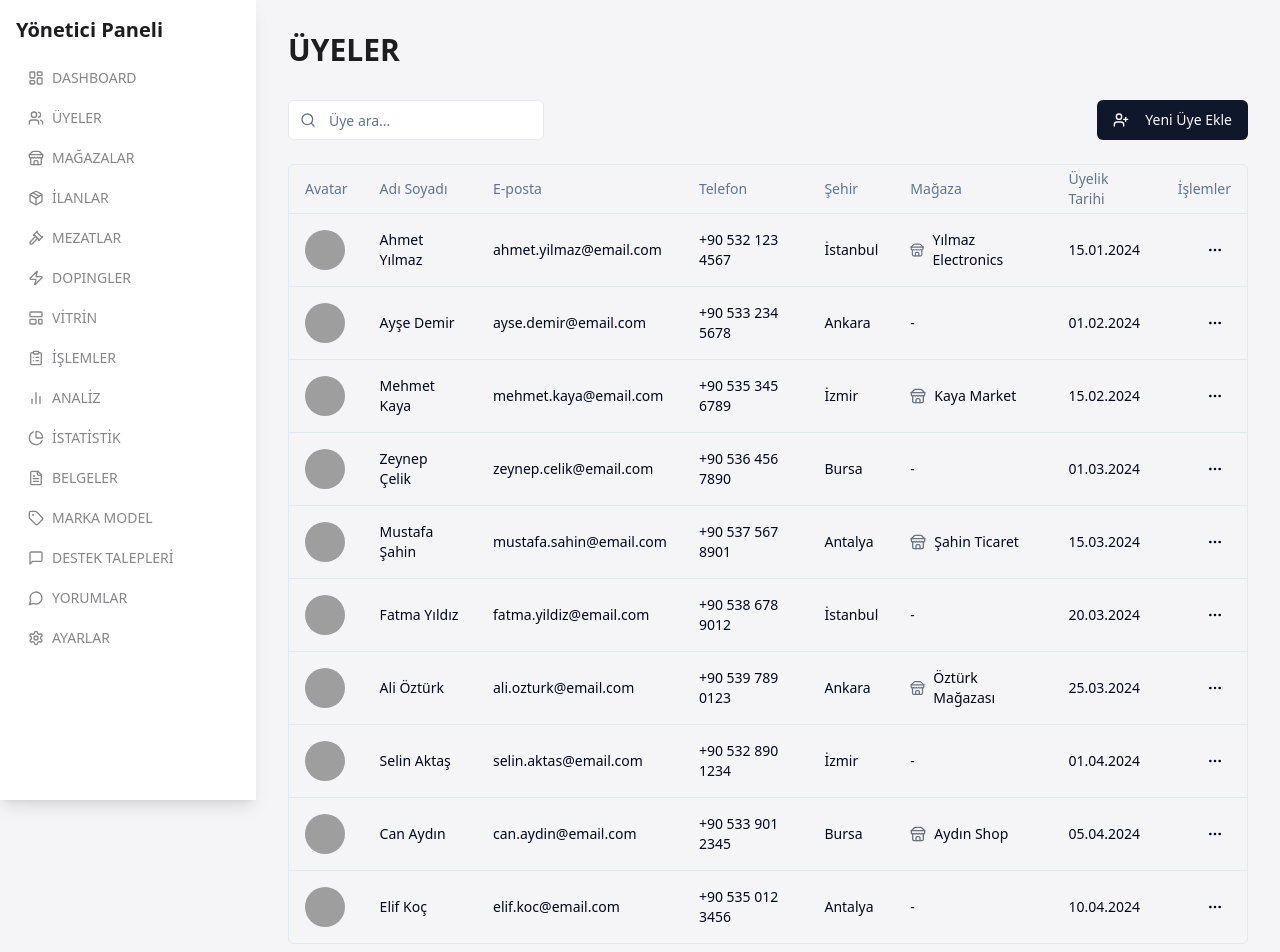
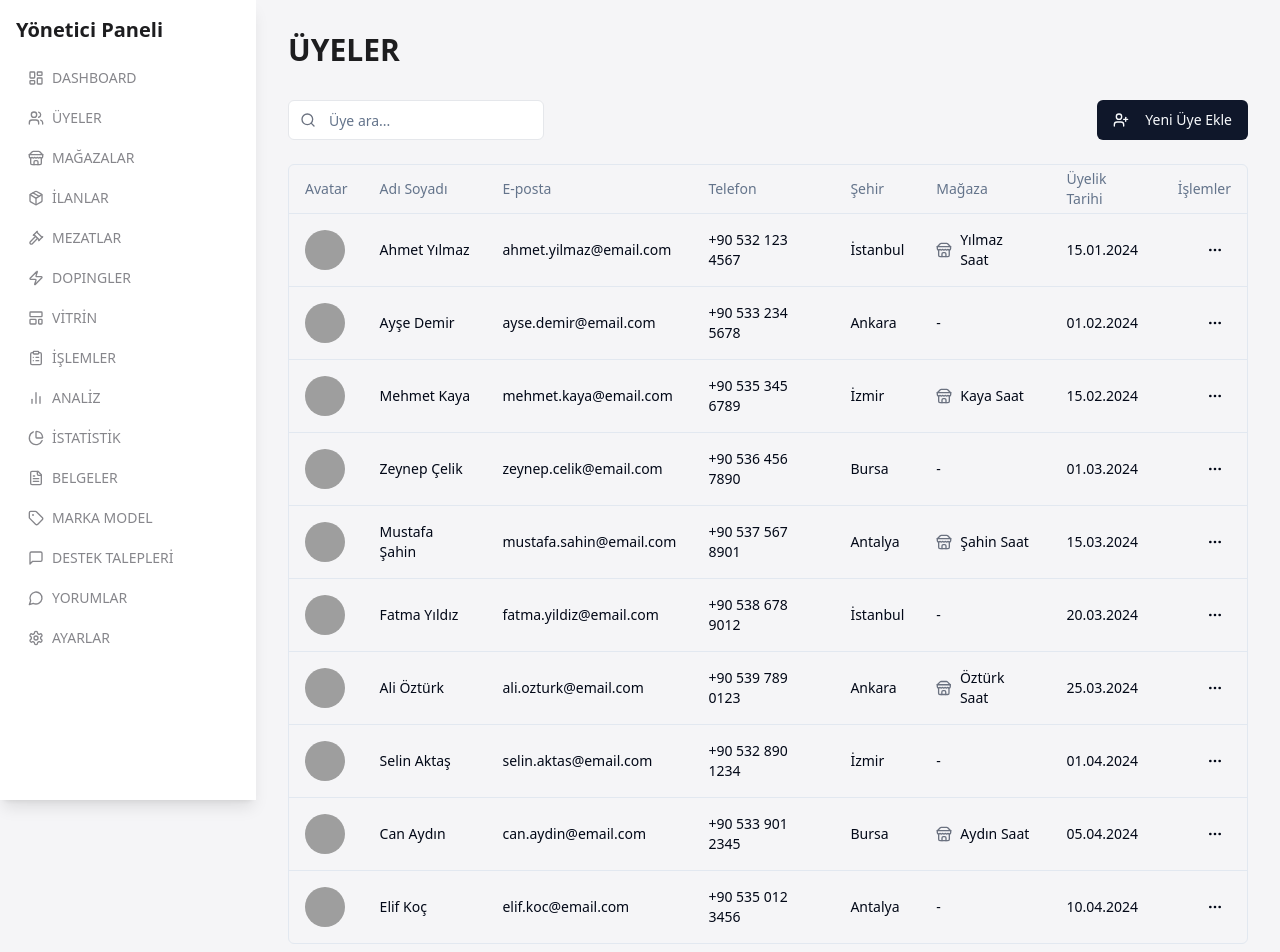
Before and after one commit to tunacan34/watchadmin, a React (Vite) app: page /members in a window 1280 px wide. Shown: the top 952 px of the page. Built offline with nearby package versions, Linux system fonts and the light colour scheme; grey boxes are pictures that could not be loaded.

Commit message:
Update store names
Update store names to "xxxx Saat".

```diff
--- a/src/pages/Members.tsx
+++ b/src/pages/Members.tsx
@@ -28,7 +28,7 @@ const members = [
     email: "ahmet.yilmaz@email.com",
     phone: "+90 532 123 4567",
     city: "İstanbul",
-    store: "Yılmaz Electronics",
+    store: "Yılmaz Saat",
     joinDate: new Date("2024-01-15"),
   },
   {
@@ -48,7 +48,7 @@ const members = [
     email: "mehmet.kaya@email.com",
     phone: "+90 535 345 6789",
     city: "İzmir",
-    store: "Kaya Market",
+    store: "Kaya Saat",
     joinDate: new Date("2024-02-15"),
   },
   {
@@ -68,7 +68,7 @@ const members = [
     email: "mustafa.sahin@email.com",
     phone: "+90 537 567 8901",
     city: "Antalya",
-    store: "Şahin Ticaret",
+    store: "Şahin Saat",
     joinDate: new Date("2024-03-15"),
   },
   {
@@ -88,7 +88,7 @@ const members = [
     email: "ali.ozturk@email.com",
     phone: "+90 539 789 0123",
     city: "Ankara",
-    store: "Öztürk Mağazası",
+    store: "Öztürk Saat",
     joinDate: new Date("2024-03-25"),
   },
   {
@@ -108,7 +108,7 @@ const members = [
     email: "can.aydin@email.com",
     phone: "+90 533 901 2345",
     city: "Bursa",
-    store: "Aydın Shop",
+    store: "Aydın Saat",
     joinDate: new Date("2024-04-05"),
   },
   {
```
